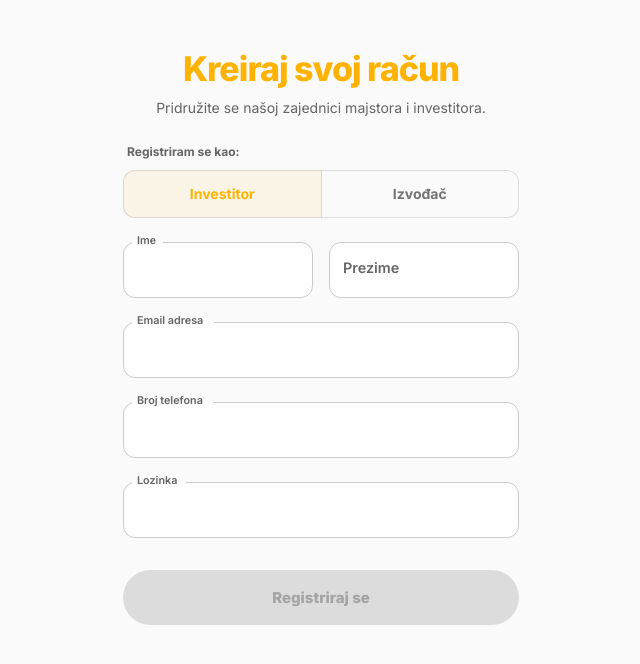
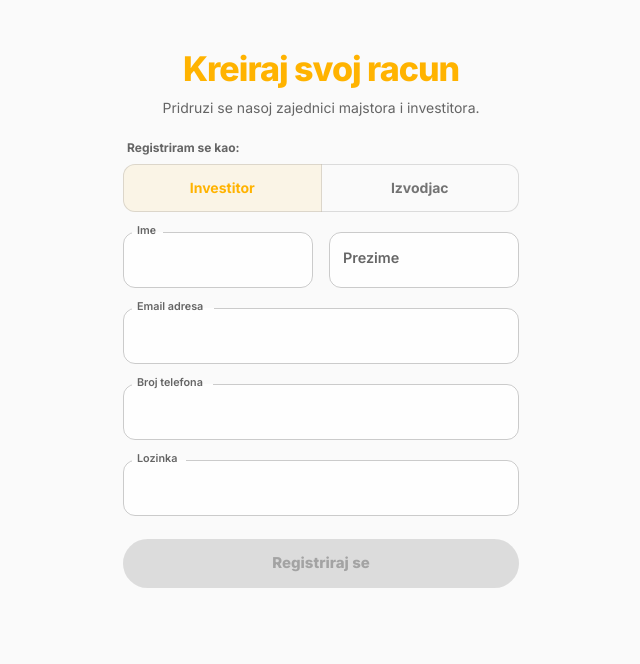
Before and after one commit to stjepko22/build-connect, a React (Vite) app in the folder src/: page /register in a window 1280 px wide. Shown: the top 664 px of the page, without its empty margins (319-959 px from the left). Built offline with nearby package versions, Linux system fonts and the light colour scheme; some icons are missing.

Commit message:
fix registration page

```diff
--- a/src/src/App.tsx
+++ b/src/src/App.tsx
@@ -6,6 +6,8 @@ import theme from './ui/themes/default/theme';
 import RootStoreContext from './core/context/RootStoreContext';
 import RootStore from './core/stores/RootStore';
 import { useRootStore } from './core/hooks/useRootStore';
+import AppBottomNavigation from '@/modules/navigation/components/AppBottomNavigation';
+import LoginView from '@/modules/authentication/components/LoginView';
 
 const rootStore = new RootStore();
 const MainLayout = React.lazy(() => import('@/ui/layout/MainLayout'));
@@ -87,6 +89,7 @@ const App: React.FC = () => {
         <BrowserRouter>
           <UnauthorizedLoginPromptHandler />
           <Suspense fallback={loadingFallback}>
+            <>
               <Routes>
                 <Route element={<MainLayout />}>
                   <Route path="/" element={<HomePage />} />
@@ -111,6 +114,9 @@ const App: React.FC = () => {
 
                 <Route path="*" element={<Navigate to="/" replace />} />
               </Routes>
+              <AppBottomNavigation />
+              <LoginView />
+            </>
           </Suspense>
         </BrowserRouter>
       </ThemeProvider>
--- a/src/src/modules/authentication/components/Registration.tsx
+++ b/src/src/modules/authentication/components/Registration.tsx
@@ -1,15 +1,11 @@
 import React from 'react';
 import { observer } from 'mobx-react-lite';
-import { Alert, Box, Typography, ToggleButtonGroup, ToggleButton } from '@mui/material';
+import { Alert, Box, MenuItem, ToggleButton, ToggleButtonGroup, Typography } from '@mui/material';
 
-// Store
 import RegistrationStore from '../stores/RegistrationStore';
-
-// Atomi
 import BaseInput from '@/core/components/atoms/inputs/BaseInput';
 import BaseLoadingButton from '@/core/components/atoms/buttons/BaseLoadingButton';
 
-// Ikone
 import KeyTwoToneIcon from '@mui/icons-material/KeyTwoTone';
 import PhoneTwoToneIcon from '@mui/icons-material/PhoneTwoTone';
 import EmailTwoToneIcon from '@mui/icons-material/EmailTwoTone';
@@ -32,22 +28,22 @@ const Registration: React.FC<RegistrationProps> = observer(({ registrationStore,
     <Box
       component="form"
       onSubmit={handleSubmit}
-      display={"flex"}
-      flexDirection={"column"}
-      gap={3}
-      width={"100%"}
+      display="flex"
+      flexDirection="column"
+      gap={{ xs: 2, sm: 2.5 }}
+      width="100%"
     >
       <Box textAlign="center">
-        <Typography variant='h4' sx={{ fontWeight: 900, color: 'primary.main', letterSpacing: '-1px' }}>
-          Kreiraj svoj račun
+        <Typography variant="h4" sx={{ fontWeight: 900, color: 'primary.main', letterSpacing: '-1px' }}>
+          Kreiraj svoj racun
         </Typography>
         <Typography variant="body2" color="textSecondary" sx={{ mt: 1 }}>
-          Pridružite se našoj zajednici majstora i investitora.
+          Pridruzi se nasoj zajednici majstora i investitora.
         </Typography>
       </Box>
 
       <Box>
-        <Typography variant="caption" sx={{ fontWeight: 700, mb: 1, display: 'block', color: 'text.secondary', ml: 0.5 }}>
+        <Typography variant="caption" sx={{ fontWeight: 700, mb: 0.7, display: 'block', color: 'text.secondary', ml: 0.5 }}>
           Registriram se kao:
         </Typography>
         <ToggleButtonGroup
@@ -57,26 +53,29 @@ const Registration: React.FC<RegistrationProps> = observer(({ registrationStore,
           onChange={(_, val) => val && registrationStore.setRole(val)}
           fullWidth
         >
-          <ToggleButton value="INVESTITOR" sx={{ fontWeight: 700, textTransform: 'none' }}>Investitor</ToggleButton>
-          <ToggleButton value="IZVODJAC" sx={{ fontWeight: 700, textTransform: 'none' }}>Izvođač</ToggleButton>
+          <ToggleButton value="INVESTITOR" sx={{ fontWeight: 700, textTransform: 'none' }}>
+            Investitor
+          </ToggleButton>
+          <ToggleButton value="IZVODJAC" sx={{ fontWeight: 700, textTransform: 'none' }}>
+            Izvodjac
+          </ToggleButton>
         </ToggleButtonGroup>
       </Box>
 
       {registrationStore.role === 'IZVODJAC' && (
         <Box>
-          <Typography variant="caption" sx={{ fontWeight: 700, mb: 1, display: 'block', color: 'text.secondary', ml: 0.5 }}>
-            Tip izvođača:
+          <Typography variant="caption" sx={{ fontWeight: 700, mb: 0.7, display: 'block', color: 'text.secondary', ml: 0.5 }}>
+            Vrsta izvodjaca:
           </Typography>
-          <ToggleButtonGroup
-            color="primary"
+          <BaseInput
+            select
+            fullWidth
             value={registrationStore.legalType}
-            exclusive
-            onChange={(_, val) => val && registrationStore.setLegalType(val)}
-            fullWidth
+            onChange={(e) => registrationStore.setLegalType(e.target.value as 'FIZICKA_OSOBA' | 'FIRMA')}
           >
-            <ToggleButton value="FIZICKA_OSOBA" sx={{ fontWeight: 700, textTransform: 'none' }}>Fizička osoba</ToggleButton>
-            <ToggleButton value="FIRMA" sx={{ fontWeight: 700, textTransform: 'none' }}>Firma</ToggleButton>
-          </ToggleButtonGroup>
+            <MenuItem value="FIRMA">Tvrtka/obrt</MenuItem>
+            <MenuItem value="FIZICKA_OSOBA">Fizicka osoba</MenuItem>
+          </BaseInput>
         </Box>
       )}
 
@@ -134,7 +133,7 @@ const Registration: React.FC<RegistrationProps> = observer(({ registrationStore,
         isLoading={isLoading}
         disabled={isLoading || !isFormValid}
         type="submit"
-        sx={{ py: 1.8, mt: 1, borderRadius: 3, fontWeight: 800 }}
+        sx={{ py: 1.45, mt: 0.35, borderRadius: 3, fontWeight: 800 }}
       />
     </Box>
   );
--- a/src/src/ui/layout/MainLayout.tsx
+++ b/src/src/ui/layout/MainLayout.tsx
@@ -5,8 +5,6 @@ import MenuIcon from '@mui/icons-material/Menu';
 import { Outlet, useLocation, useNavigate } from 'react-router-dom';
 import { useRootStore } from '@/core/hooks/useRootStore';
 import Sidebar from '@/modules/navigation/components/Sidebar';
-import AppBottomNavigation from '@/modules/navigation/components/AppBottomNavigation';
-import LoginView from '@/modules/authentication/components/LoginView';
 
 const DRAWER_WIDTH = 260;
 
@@ -141,8 +139,6 @@ const MainLayout: React.FC = observer(() => {
         <Outlet />
       </Box>
 
-      <AppBottomNavigation />
-      <LoginView />
     </Box>
   );
 });
```
Lines whose indentation alone changed are shown as unchanged.
